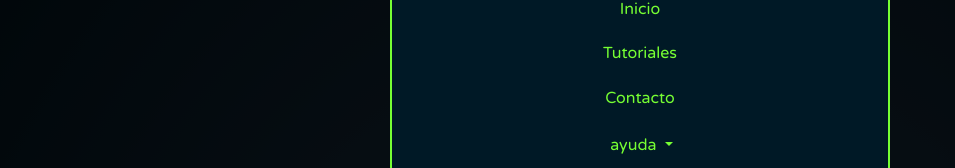
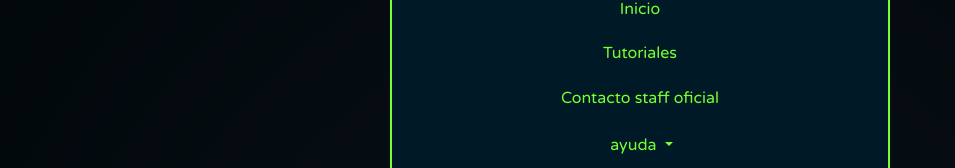
Before and after one commit to devcatalagamer/TankiHelpES, a plain HTML site: page Subpagines/Preguntas_Respuestas.html in a window 1280 px wide. Both pictures are taken after a click on the button 35 px from the left and 34 px from the top of the page. Shown: the part 143-311 px from the top of the page, without its empty margins (0-955 px from the left). Drawn offline with nearby package versions, Linux system fonts and the light colour scheme.

Commit message:
Update Preguntas_Respuestas.html

```diff
--- a/Subpagines/Preguntas_Respuestas.html
+++ b/Subpagines/Preguntas_Respuestas.html
@@ -34,7 +34,7 @@
                 <li class="list-group-item">Tutoriales</li>
               </a>
               <a href="Contacto.html">
-                <li class="list-group-item">Contacto</li>
+                <li class="list-group-item">Contacto staff oficial</li>
               </a>
               <!-- Default dropend button -->
               <div class="dropdown-center">
```
